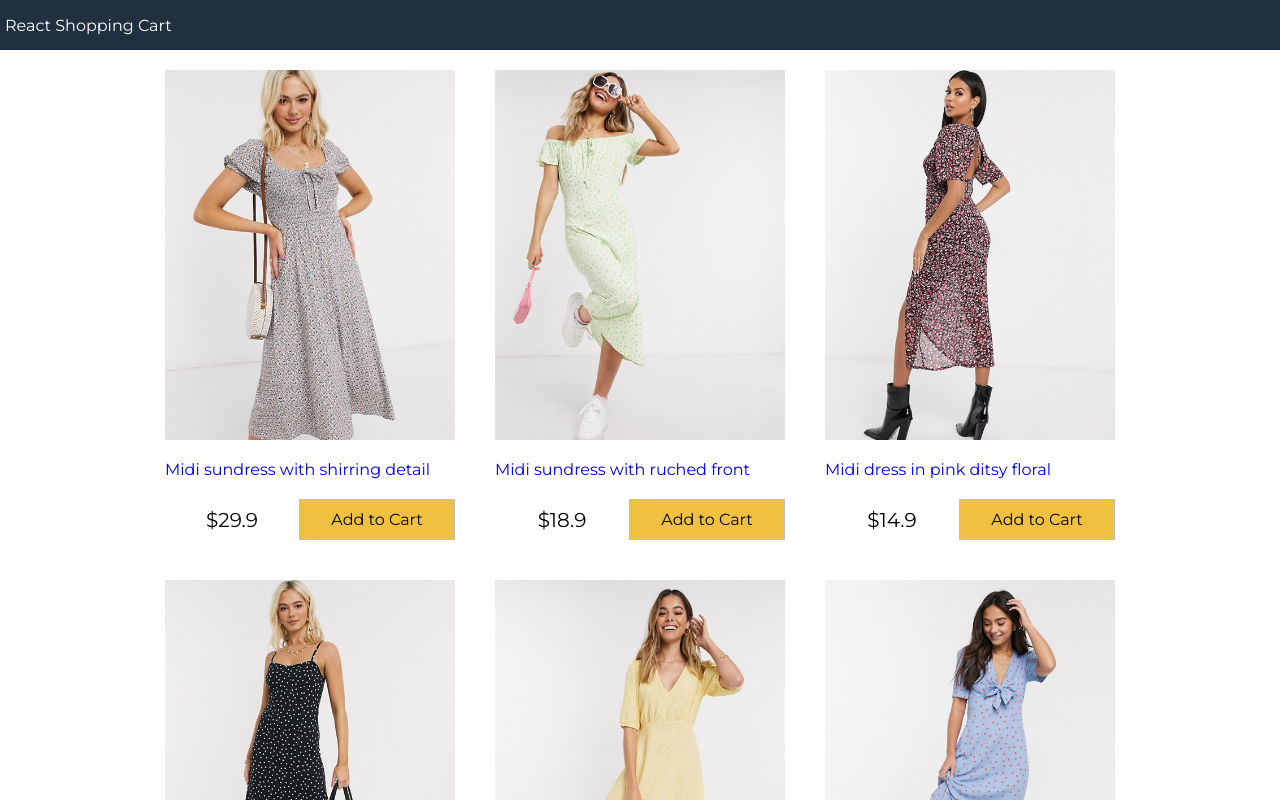
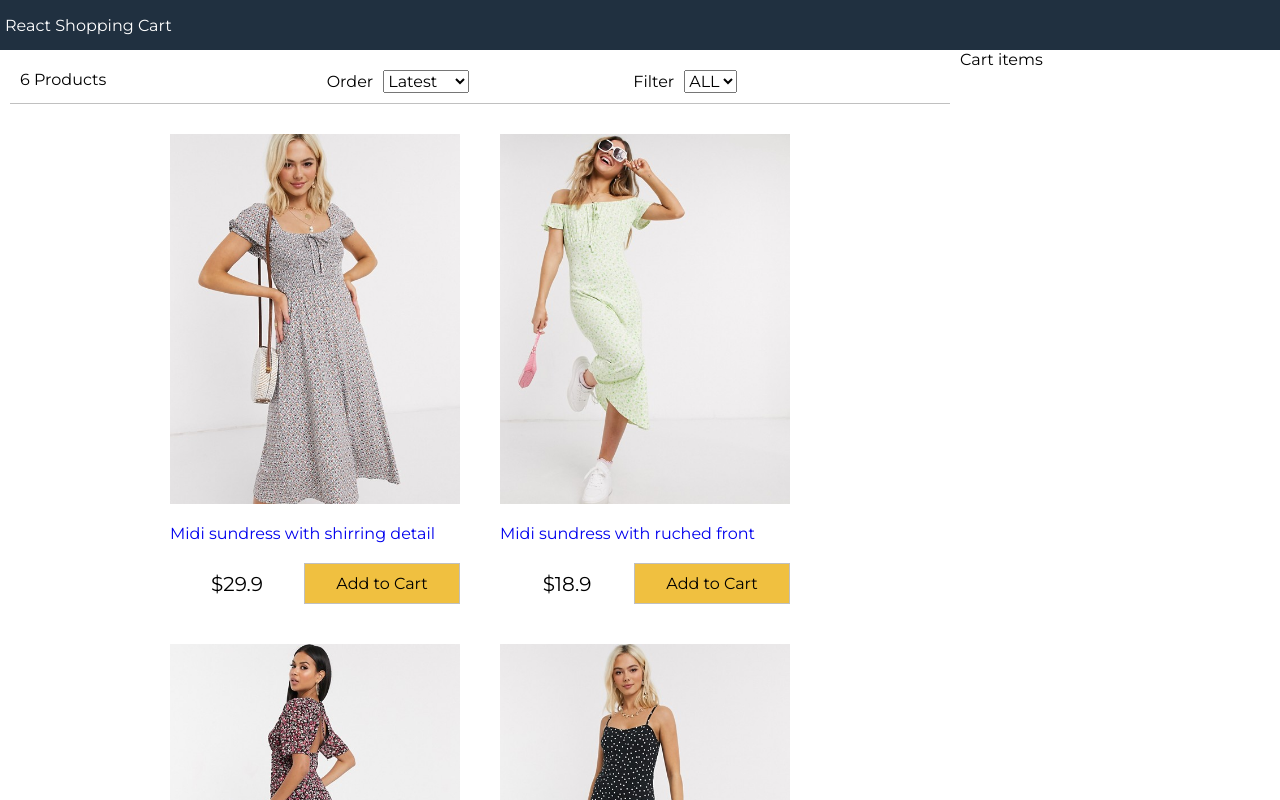
Before and after one commit to dagonib/react-shopping-cart, a React (Create React App) app: page / in a window 1280 px wide. Shown: the top 800 px of the page. Built offline with nearby package versions, Linux system fonts and the light colour scheme.

Commit message:
filter component

```diff
--- a/src/App.js
+++ b/src/App.js
@@ -1,4 +1,5 @@
 import React from 'react';
+import Filter from './components/Filter';
 import Products from './components/Products';
 import data from './data.json';
 
@@ -11,14 +12,55 @@
             sort: ""
         };
     }
+    sortProducts = (event) => {
+        const sort = event.target.value;
+        this.setState((state) =>({
+            sort: sort,
+            products: this.state.products
+                .slice()
+                .sort((a,b) =>
+                    sort === "lowest"
+                        ?a.price > b.price
+                            ? 1
+                            :-1
+                        : sort === "highest"
+                        ?a.price < b.price
+                            ? 1
+                            :-1
+                        :a._id < b._id
+                            ? 1
+                            :-1
+                ),
+        }));
+    }
+    filterProducts = (event) => {
+        if (event.target.value === "") {
+            this.setState({ size: event.target.value, products: data.products });
+        } else {
+            this.setState({
+                size: event.target.value,
+                products: data.products.filter(
+                    (product) => product.availableSizes.indexOf(event.target.value) >= 0
+                )
+            });
+        }
+    };
+
     render() {
         return (
             <div className="grid-container">
                 <header>
                     <a href="/">React Shopping Cart</a>
                 </header>
-                <main>
+                <main className="content">
                     <div className="main">
+                        <Filter count={this.state.products.length}
+                            size={this.state.size}
+                            sort={this.state.sort}
+                            filterProducts={this.filterProducts}
+                            sortProducts={this.sortProducts}
+                        >
+                        </Filter>
                         <Products products={this.state.products}></Products>
                     </div>
                     <div className="sidebar">
--- /dev/null
+++ b/src/components/Filter.js
@@ -0,0 +1,31 @@
+import React, { Component } from 'react'
+
+export default class Filter extends Component {
+    render() {
+        return (
+            <div className="filter">
+                <div className="filter-result">{this.props.count} Products</div>
+                <div className="filter-sort">
+                    Order
+                    <select value={this.props.sort} onChange={this.props.sortProducts}>
+                        <option value="latest">Latest</option>
+                        <option value="lowest">Lowest</option>
+                        <option value="highest">Highest</option>
+                    </select>
+                </div>
+                <div className="filter-size">
+                    Filter
+                    <select value={this.props.size} onChange={this.props.filterProducts}>
+                        <option value="">ALL</option>
+                        <option value="XS">XS</option>
+                        <option value="S">S</option>
+                        <option value="M">M</option>
+                        <option value="L">L</option>
+                        <option value="XL">XL</option>
+                        <option value="XXL">XXL</option>
+                    </select>
+                </div>
+            </div>
+        )
+    }
+}
--- a/src/index.css
+++ b/src/index.css
@@ -60,7 +60,7 @@
   flex-wrap: wrap;
 }
 .main {
-  flex: 1 60rem;
+  flex: 3 60rem;
 }
 .sidebar {
   flex: 1 20rem;
@@ -117,3 +117,19 @@
 .button.primary {
   background-color: #f0c040;
 }
+
+/* Filter*/
+.filter {
+  display: flex;
+  justify-content: space-between;
+  padding: 1rem;
+  margin: 1rem;
+  border-bottom: 0.1rem #c0c0c0 solid;
+}
+.filter div {
+  flex: 1;
+}
+
+.filter div select {
+  margin-left: 1rem;
+}
```
